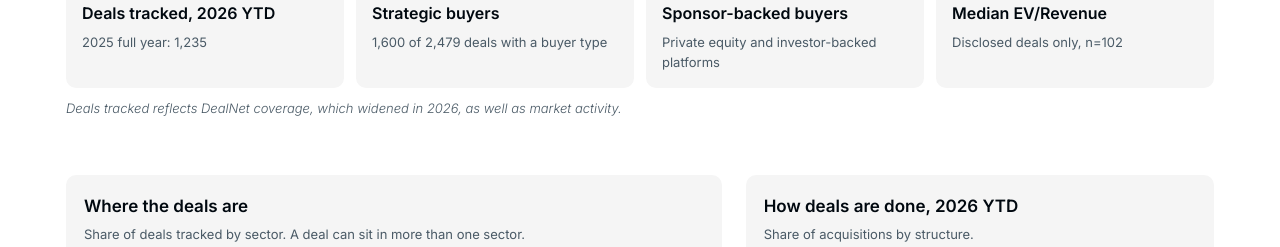
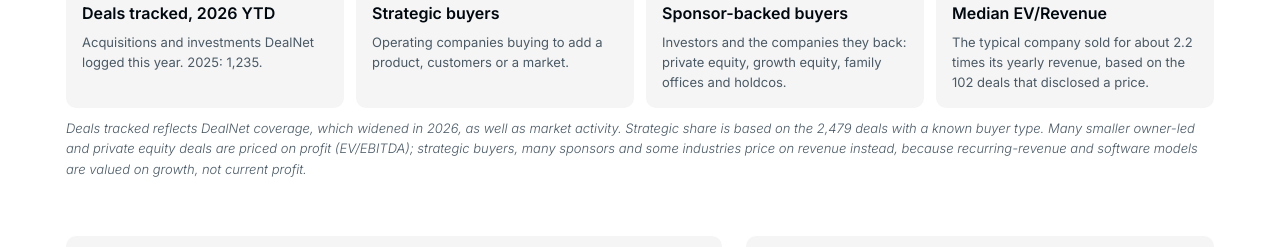
Before and after one commit to charlesbedardllc/index-site, a plain HTML site: page index.html in a window 1280 px wide. Shown: the part 551-798 px from the top of the page. Drawn offline with Linux system fonts and the light colour scheme.

Commit message:
Landing: plain-language lines under YTD stats
Suggested by Sharmaine: explain deals tracked, strategic and sponsor-backed
buyers, and EV/Revenue for readers without a finance background; pricing
note added to the footnote.

Co-Authored-By: Claude Opus 5.5 <noreply@anthropic.com>
Claude-Session: https://claude.ai/code/session_015TrPf6HGvoCN3UBuFQ23hr

```diff
--- a/index.html
+++ b/index.html
@@ -83,12 +83,12 @@ footer{border-top:0.5px solid var(--line);margin-top:28px;padding:18px 0 28px;fo
 <h2>2026 year to date vs 2025</h2>
 <p class="sub">2026 through Nov 2, compared with all of 2025.</p>
 <div class="kpis">
-<div class="k"><b>3,400</b><span>Deals tracked, 2026 YTD</span><i>2025 full year: 1,235</i></div>
-<div class="k"><b>65%</b><span>Strategic buyers</span><i>1,600 of 2,479 deals with a buyer type</i></div>
-<div class="k"><b>35%</b><span>Sponsor-backed buyers</span><i>Private equity and investor-backed platforms</i></div>
-<div class="k"><b>2.2x</b><span>Median EV/Revenue</span><i>Disclosed deals only, n=102</i></div>
+<div class="k"><b>3,400</b><span>Deals tracked, 2026 YTD</span><i>Acquisitions and investments DealNet logged this year. 2025: 1,235.</i></div>
+<div class="k"><b>65%</b><span>Strategic buyers</span><i>Operating companies buying to add a product, customers or a market.</i></div>
+<div class="k"><b>35%</b><span>Sponsor-backed buyers</span><i>Investors and the companies they back: private equity, growth equity, family offices and holdcos.</i></div>
+<div class="k"><b>2.2x</b><span>Median EV/Revenue</span><i>The typical company sold for about 2.2 times its yearly revenue, based on the 102 deals that disclosed a price.</i></div>
 </div>
-<p class="note fn" style="margin-top:10px">Deals tracked reflects DealNet coverage, which widened in 2026, as well as market activity.</p>
+<p class="note fn" style="margin-top:10px">Deals tracked reflects DealNet coverage, which widened in 2026, as well as market activity. Strategic share is based on the 2,479 deals with a known buyer type. Many smaller owner-led and private equity deals are priced on profit (EV/EBITDA); strategic buyers, many sponsors and some industries price on revenue instead, because recurring-revenue and software models are valued on growth, not current profit.</p>
 </section>
 <section><div class="two">
 <div class="panel"><h3>Where the deals are</h3>
```
